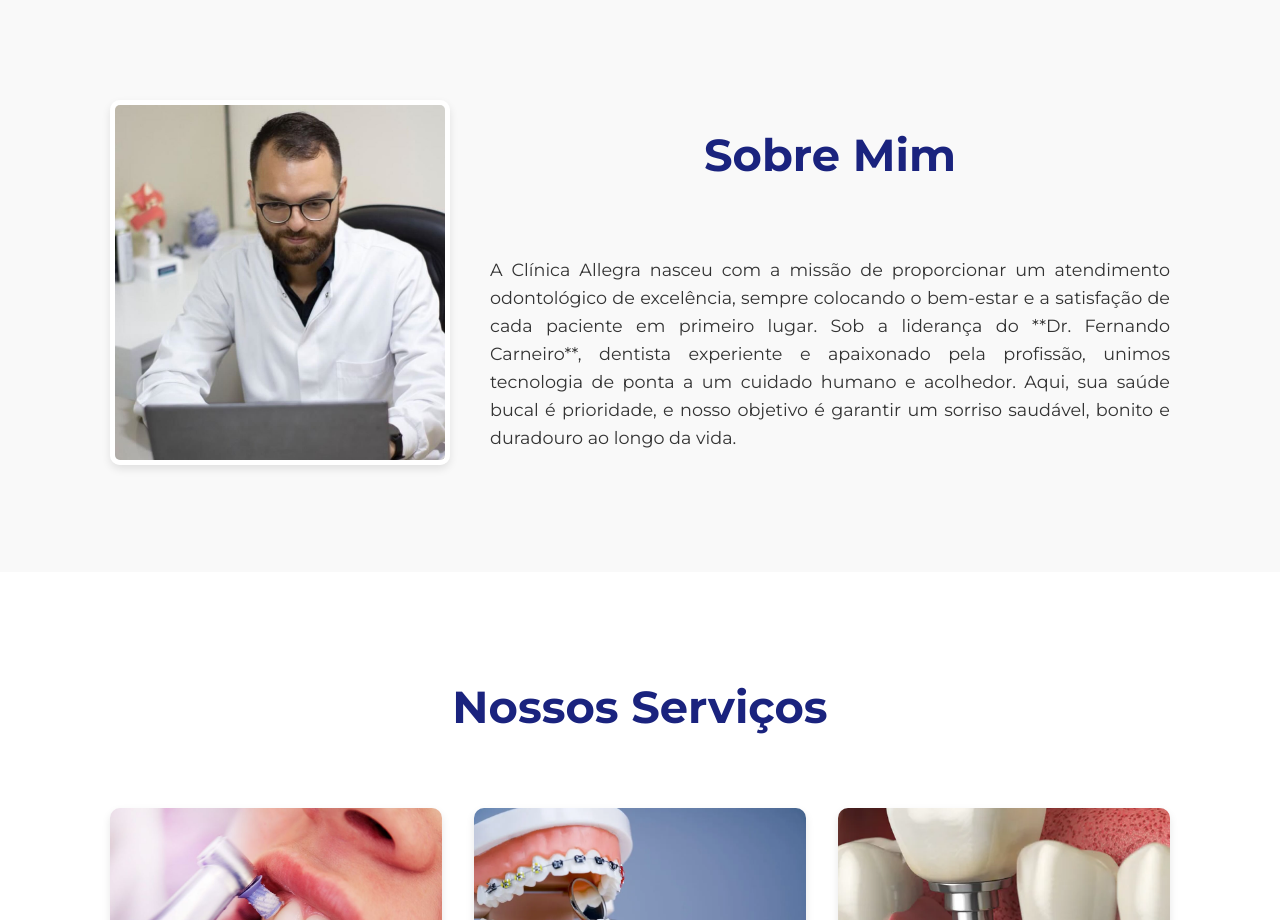
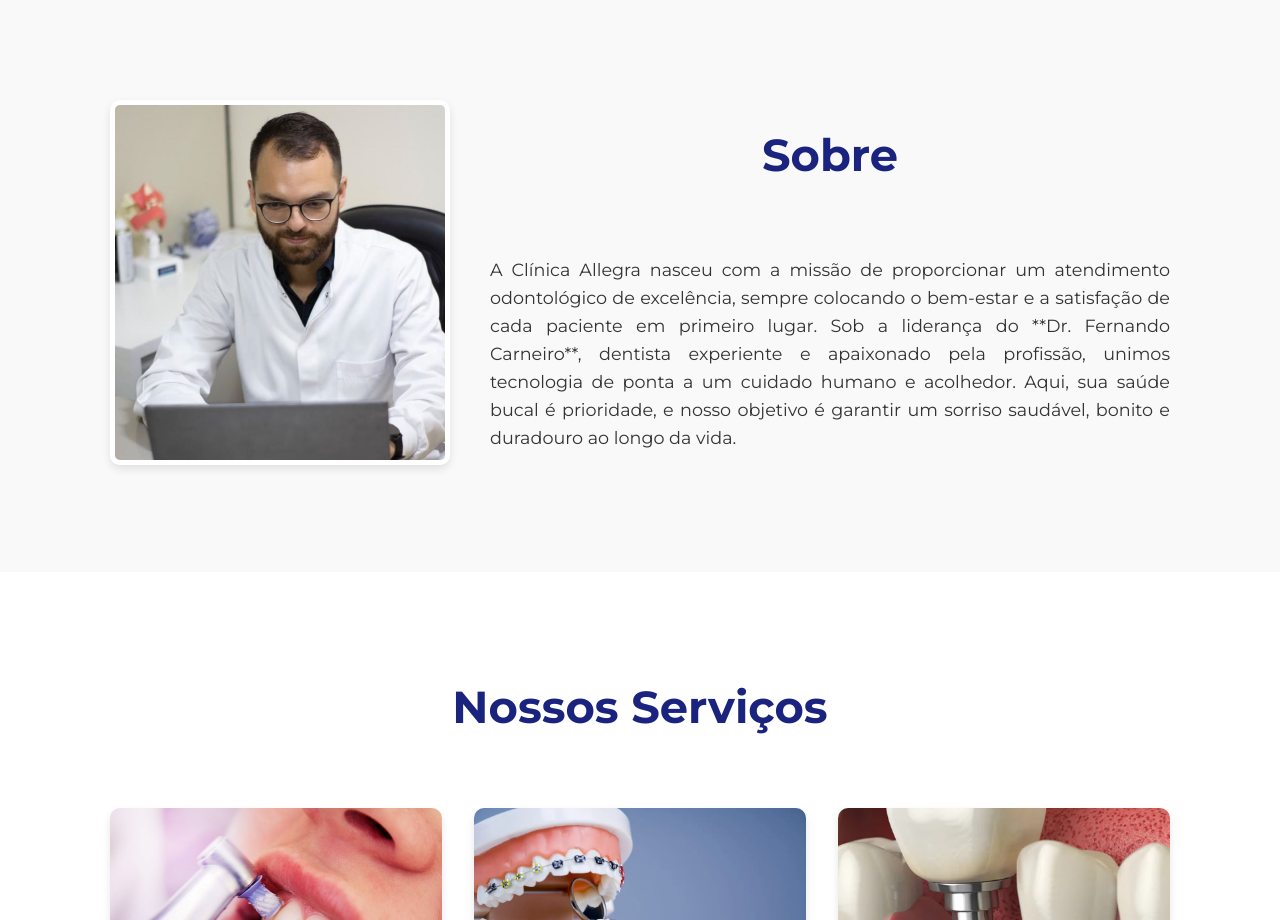
Before and after one commit to Gediel3/clinica-allegra, a plain HTML site: page index.html in a window 1280 px wide. Shown: the part 800-1720 px from the top of the page. Drawn offline with Linux system fonts and the light colour scheme.

Commit message:
Update index.html

```diff
--- a/index.html
+++ b/index.html
@@ -47,7 +47,7 @@
                 <img src="dr.jpg" alt="Foto do Dr. Fernando Carneiro" class="profile-photo">
             </div>
             <div class="about-content">
-                <h2 class="section-title">Sobre Mim</h2>
+                <h2 class="section-title">Sobre</h2>
                 <p>A Clínica Allegra nasceu com a missão de proporcionar um atendimento odontológico de excelência, sempre colocando o bem-estar e a satisfação de cada paciente em primeiro lugar. Sob a liderança do **Dr. Fernando Carneiro**, dentista experiente e apaixonado pela profissão, unimos tecnologia de ponta a um cuidado humano e acolhedor. Aqui, sua saúde bucal é prioridade, e nosso objetivo é garantir um sorriso saudável, bonito e duradouro ao longo da vida.</p>
             </div>
         </div>
@@ -147,4 +147,5 @@
 
     <script src="scripts.js"></script>
 </body>
+
 </html>
```
